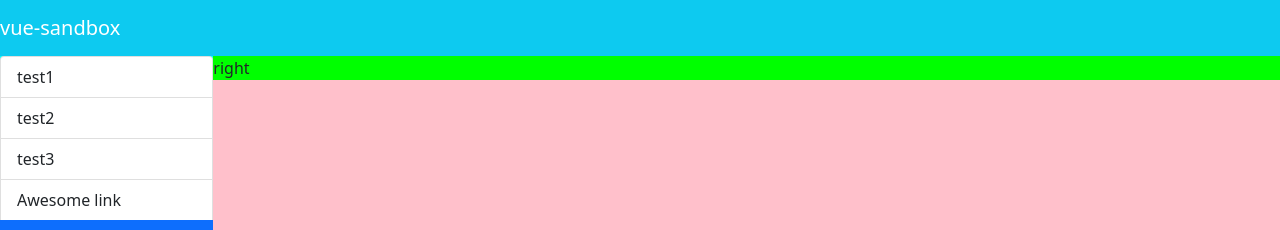
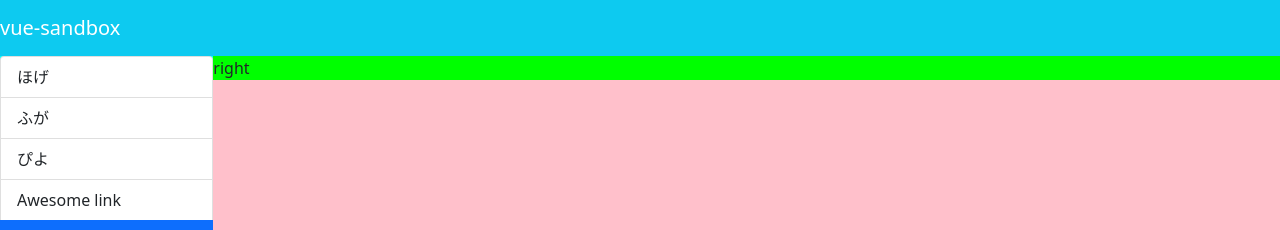
Before and after one commit to kyoruni/vue-sandbox, a Vue app: page / in a window 1280 px wide. Shown: the top 230 px of the page. Built offline with nearby package versions, Linux system fonts and the light colour scheme.

Commit message:
:wrench: メニュー切り替えの仮実装

```diff
--- a/src/App.vue
+++ b/src/App.vue
@@ -4,10 +4,10 @@
     <div class="container-fluid">
       <div class="row">
         <div class="col-sm-2 p-0">
-          <left/>
+          <left @changeMenu="changeMenu($event)"/>
         </div>
         <div class="col-sm-10 p-0">
-          <right/>
+          <right :currentMenu="currentMenu"/>
         </div>
       </div>
     </div>
@@ -25,6 +25,19 @@ export default {
     Header,
     Left,
     Right,
+  },
+  data () {
+    return {
+      currentMenu: 'xxx',
+    }
+  },
+  methods: {
+    changeMenu (componentName) {
+      console.log('changeMenu')
+      console.log(componentName)
+      this.currentMenu = componentName
+      console.log(this.currentMenu)
+    }
   }
 }
 </script>
--- a/src/assets/menu-items.json
+++ b/src/assets/menu-items.json
@@ -1,11 +1,14 @@
 [
   {
-    "title": "test1"
+    "title": "ほげ",
+    "componentName": "Hoge"
   },
   {
-    "title": "test2"
+    "title": "ふが",
+    "componentName": "Fuga"
   },
   {
-    "title": "test3"
+    "title": "ぴよ",
+    "componentName": "Piyo"
   }
 ]
--- a/src/components/Left.vue
+++ b/src/components/Left.vue
@@ -1,7 +1,11 @@
 <template>
   <div class="left">
     <b-list-group>
-      <b-list-group-item button v-for="menuItem in menuItems" :key="menuItem.title">
+      <b-list-group-item
+        button
+        v-for="menuItem in menuItems"
+        :key="menuItem.title"
+        @click="menuClick(menuItem.componentName)">
         {{ menuItem.title }}
       </b-list-group-item>
       <b-list-group-item href="#some-link">Awesome link</b-list-group-item>
@@ -18,7 +22,12 @@ import menuItems from '@/assets/menu-items.json'
 export default {
   data () {
     return {
-      menuItems
+      menuItems,
+    }
+  },
+  methods: {
+    menuClick (componentName) {
+      this.$emit('changeMenu', componentName)
     }
   },
 }
--- a/src/components/Right.vue
+++ b/src/components/Right.vue
@@ -4,6 +4,15 @@
   </div>
 </template>
 
+<script>
+
+export default {
+  props: [
+    'currentMenu',
+  ],
+}
+</script>
+
 <style scoped>
 .right {
   background: lime;
--- /dev/null
+++ b/src/components/pages/Fuga.vue
@@ -0,0 +1,5 @@
+<template>
+  <div class="fuga">
+    fuga
+  </div>
+</template>
--- /dev/null
+++ b/src/components/pages/Hoge.vue
@@ -0,0 +1,5 @@
+<template>
+  <div class="hoge">
+    hoge
+  </div>
+</template>
--- /dev/null
+++ b/src/components/pages/Piyo.vue
@@ -0,0 +1,5 @@
+<template>
+  <div class="piyo">
+    piyo
+  </div>
+</template>
```
